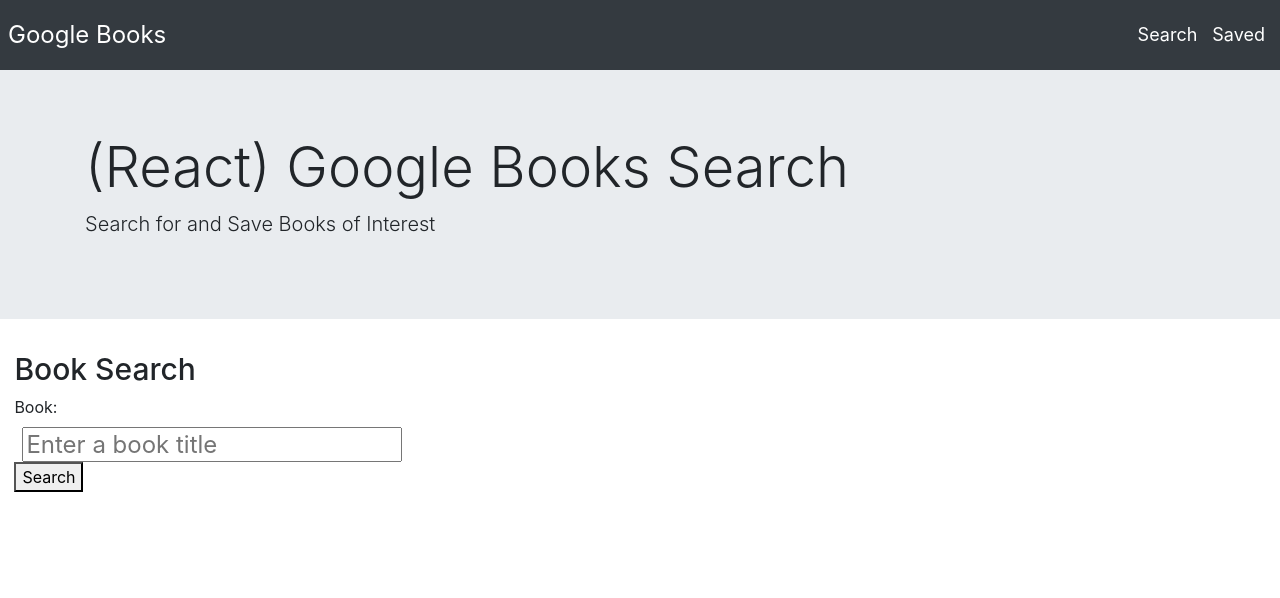
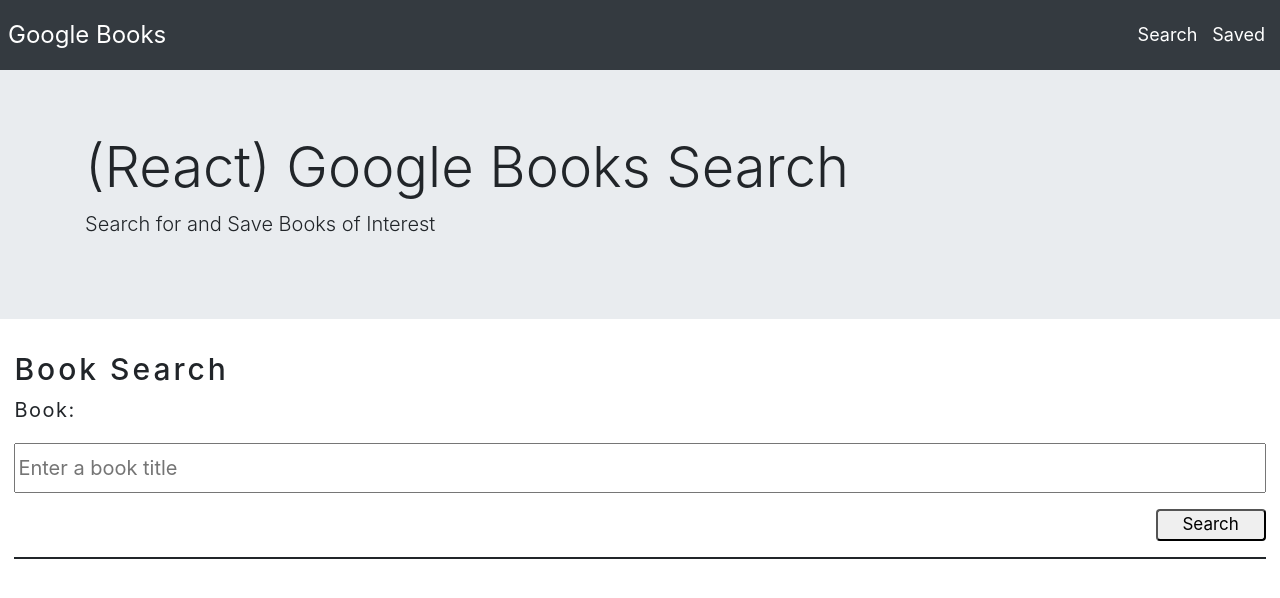
Before and after one commit to dsarra1018/Google-Books-Search, a React (Create React App) app in the folder client/: page / in a window 1280 px wide. Shown: the top 598 px of the page. Built offline with nearby package versions, Linux system fonts and the light colour scheme.

Commit message:
Updated search form's appearance.

```diff
--- a/client/src/components/Form/index.js
+++ b/client/src/components/Form/index.js
@@ -9,12 +9,13 @@
         <label htmlFor="book_input" form="book-search">Book:</label>
 
         <br></br>
-        <span>
-          <input type="text" name="book_input" id="book_input" form="book-search" onChange={(e) => props.handleChange(e)} placeholder="Enter a book title"/>
-        </span>
+        <input type="text" name="book_input" id="book_input" form="book-search" onChange={(e) => props.handleChange(e)} placeholder="Enter a book title" required/>
 
         <br></br>
-        <button type="submit" className="submit-btn" onClick={(e) => props.handleSearchClick(e)}>Search</button>
+        <button type="submit" className="submit-btn float-right" onClick={(e) => props.handleSearchClick(e)}>Search</button>
+
+        <br></br>
+        <hr></hr>
       </form>
     </div>
   );
--- a/client/src/components/Form/style.css
+++ b/client/src/components/Form/style.css
@@ -4,4 +4,30 @@
 
 .search-head {
   font-size: 30px;
+  letter-spacing: 3px;
 }
+
+label {
+  font-size: 20px;
+  letter-spacing: 1.5px;
+  padding-bottom: 10px;
+}
+
+hr {
+  margin-top: 1.5rem;
+  border: solid 1px;
+}
+
+#book_input {
+  width: 100%;
+  height: 50px;
+  font-size: 20px;
+  margin-bottom: 1rem;
+  border: rounded 2px;
+}
+
+button {
+  font-size: 17px;
+  border-radius: 4px;
+  width: 110px;
+}
```
